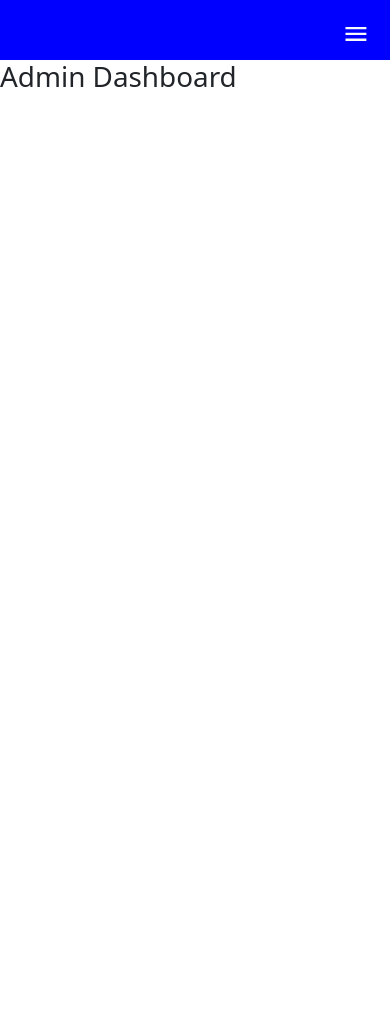
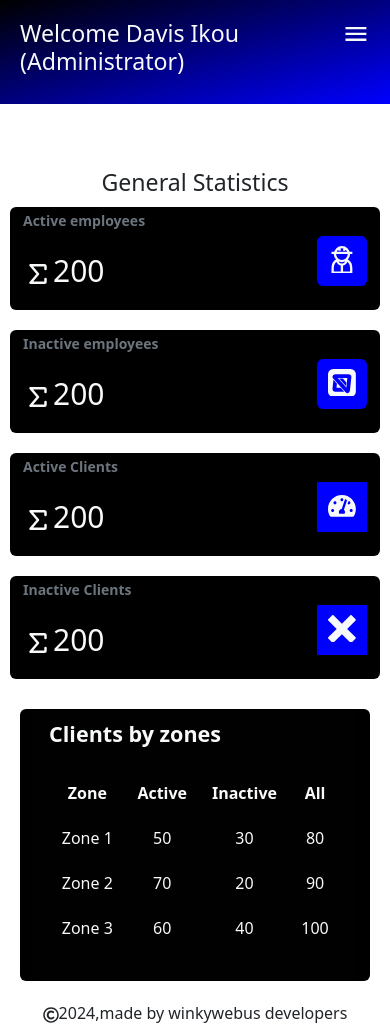
Before and after one commit to Davis-don/Mowasco, a React (Create React App) app in the folder client/: page /Admin/Dashboard in a window 390 px wide. Before the commit the page ends 844 px from the top, so only its background shows below. Built offline with nearby package versions, Linux system fonts and the light colour scheme; sample sign-in values are in the browser's storage.

Commit message:
edited the admin dashboard

```diff
--- a/client/src/App.js
+++ b/client/src/App.js
@@ -15,6 +15,7 @@ function App() {
     <div className="App">
       <BrowserRouter>
       <Routes>
+      {/* <Route path="/" element={<Admin />} /> */}
         <Route path="/" element={<Login />} />
             <Route element={<ProtectedRoutes/>}>
             <Route path="/Admin/Dashboard" element={<Admin />} />
--- a/client/src/Pages/Admin.css
+++ b/client/src/Pages/Admin.css
@@ -0,0 +1,190 @@
+@media (max-width:640px){
+
+    .overall-admin-page-container{
+   position:relative;
+    }
+    .admin-page-header{
+        position: absolute;
+        z-index: +1;
+
+        background-color: red; /* For browsers that do not support gradients */
+        background-image: linear-gradient(to bottom right, black, blue);
+        width: 100%;
+        height: max-content
+    }
+    .admin-page-header-content-holder{
+    display: flex;
+    flex-direction: row;
+    justify-content: space-between;
+    padding: 20px;
+    }
+.admin-page-side-bar{
+position: absolute;
+z-index: +2;
+width:80vw;
+height: 100vh;
+background-color: rgb(2, 0, 132); /* For browsers that do not support gradients */
+background-image: linear-gradient(to bottom right, rgb(11, 8, 85), rgb(19, 5, 145));
+}
+.admin-sidebar-header{
+padding: 30px;
+ border-bottom: 1px solid white;
+}
+.admin-sidebar-body{
+
+}
+.admin-links-page-list-container{
+padding: 20px;
+}
+.admin-link-icon{
+background-color: blue;
+padding: 10px;
+
+}
+.admin-link-name{
+font-size: 18px;
+}
+.admin-link-ul{
+display: flex;
+flex-direction: column;
+gap:20px;
+}
+.admin-link-ul li{
+display: flex;
+flex-direction: row;
+gap: 10px;
+}
+.admin-active{
+background-color: black;
+padding: 10px;
+}
+
+    .admin-page-body{
+    position: absolute;
+    z-index: +1;
+    top:20vh;
+    width:100vw;
+    height: 100px;
+    }
+    .admin-page-footer{
+
+    }
+    /*admin dashboard css*/
+    .admin-dashboard-header{
+
+    }
+    .general-information-summary-container{
+    display: grid;
+    grid-template-columns: repeat(auto-fit,minmax(200px,1fr));
+    gap:20px;
+    margin: 10px;
+    }
+    .employees-statistics{
+    display: flex;
+    flex-direction: column;
+    gap:20px;
+    }
+    .active-employees, .inactive-employees{
+    height: max-content;
+    background-color: black;
+    display: flex;
+    flex-direction: row;
+    justify-content: space-between;
+    }
+    .active-summation-container, .Inactive-summation-container{
+    font-size: 30px;
+    }
+    .employees-active-right,.employees-inactive-right{
+    background-color: blue;
+    width: 50px;
+    height: 50px;
+    margin-top: 28px;
+    }
+    .employee-active-icon, .employee-inactive-icon{
+    text-align: center;
+    padding-top: 10px;
+    }
+    .client-statistics{
+        display: flex;
+        flex-direction: column;
+        gap:20px;
+    }
+   .admin-active-clients, .admin-inactive-clients{
+    height: max-content;
+    background-color: black;
+    display: flex;
+    flex-direction: row;
+    justify-content: space-between;
+   }
+   .admin-clients-active-summation-container,.admin-clients-inactive-summation-container{
+    font-size: 30px;
+   }
+   .clients-active-right,.clients-inactive-right{
+    background-color: blue;
+    width: 50px;
+    height: 50px;
+    margin-top: 28px;
+   }
+   .admin-client-active-icon,.admin-client-inactive-icon{
+    text-align: center;
+    padding-top: 10px;
+   }
+
+   .general-clients-details-on-zones{
+    padding: 20px;
+   }
+   .clients-by-zone-container{
+    background-color: black;
+
+   }
+   /*table styling*/
+   table {
+    width: 100%;
+    border-collapse: collapse;
+    margin: 20px 0;
+}
+table, th, td {
+    border: 1px solid black;
+}
+th, td {
+    padding: 10px;
+    text-align: center;
+}
+th {
+
+}
+}
+@media screen and (min-width:641px) and (max-width:1025px){
+.overall-admin-page-container{
+
+}
+.admin-page-header{
+    background-color: red; /* For browsers that do not support gradients */
+    background-image: linear-gradient(to bottom right, black, blue);
+    width: 100%;
+    height: max-content;
+    padding: 20px;
+}
+.admin-page-header-content-holder{
+
+}
+.admin-name{
+
+}
+/*display none*/
+.admin-interacting-icons{
+display: none;
+}
+
+
+
+ .overall-admin-dashboard-component{
+position: relative;
+ }
+ .admin-dashboard-header{
+position: relative
+ }
+}
+@media screen and (min-width:1026px){
+
+}
--- a/client/src/Pages/Admin.js
+++ b/client/src/Pages/Admin.js
@@ -1,68 +1,231 @@
 import React from 'react'
 import './Admin.css'
 import AddUser from '../Components/AddUser';
+import { GrUserWorker } from "react-icons/gr";
 import { useState } from 'react';
-import { IoMenuSharp } from "react-icons/io5";
+import { IoMenuSharp, IoWaterOutline } from "react-icons/io5";
+import { ImCross } from "react-icons/im";
 import { MdOutlineDashboard } from "react-icons/md";
-import { FaHome, FaUserTie,FaMoneyBillWave } from "react-icons/fa";
+import { FaHome, FaUserTie,FaMoneyBillWave,FaRegUser,FaTachometerAlt,FaRegCopyright } from "react-icons/fa";
 import { FaReceipt } from "react-icons/fa6";
 import { IoMdClose } from "react-icons/io";
+import { SiMockserviceworker } from "react-icons/si";
+import { TbSum } from "react-icons/tb";
+import 'bootstrap/dist/css/bootstrap.min.css'
+function Admin() {
+  const [sidebar,setSidebar]=useState(false);
+  const [dashboard,setDashboard]=useState(true);
+  const [user,setUser]=useState(false);
+  var component;
 
-function Admin() {
-    function AdminDashDisplay(){
+//Admin dashboard component
+function Admindashboard() {
+
   return(
-            <h1>Admin Dashboard</h1>
+    <div className='overall-admin-dashboard-component'>
+      <div className='admin-dashboard-header'>
+       <h3 style={{textAlign:"center"}}>General Statistics</h3>
+      </div>
+
+
+
+      <div className='admin-dashboard-body'>
+      <div className='general-information-summary-container'>
+        <div className='employees-statistics'>
+      <div className='active-employees card container-fluid'>
+        <div className='employees-active-left'>
+          <div>
+          <p><small style={{fontWeight:"bold"}} className='text-secondary'>Active employees</small></p>
+          </div>
+        <div>
+        <p className='active-summation-container text-light'><span><TbSum/></span><span>200</span> </p>
+        </div>
+        </div>
+        <div className='employees-active-right rounded'>
+          <p className='employee-active-icon '><span><GrUserWorker className='fs-1 text-light' /></span></p>
+        </div>
+
+      </div>
+      <div className='inactive-employees card container-fluid'>
+      <div className='employees-inactive-left'>
+          <div>
+          <p><small style={{fontWeight:"bold"}} className='text-secondary'>Inactive employees</small></p>
+          </div>
+        <div>
+        <p className='Inactive-summation-container text-light'><span><TbSum/></span><span>200</span> </p>
+        </div>
+        </div>
+        <div className='employees-inactive-right rounded'>
+          <p className='employee-inactive-icon '><span><SiMockserviceworker className='fs-1 text-light' /></span></p>
+        </div>
+        </div>
+        </div>
+
+
+
+
+
+        <div className='client-statistics'>
+      <div className='admin-active-clients card container-fluid'>
+          <div className='clients-active-left'>
+           <div>
+           <p><small style={{fontWeight:"bold"}} className='text-secondary'>Active Clients</small></p>
+           </div>
+           <div>
+           <p className='admin-clients-active-summation-container text-light'><span><TbSum/></span><span>200</span> </p>
+           </div>
+          </div>
+          <div className='clients-active-right'>
+          <p className='admin-client-active-icon '><span><FaTachometerAlt className='fs-1 text-light' /></span></p>
+          </div>
+      </div>
+
+
+
+
+      <div className='admin-inactive-clients card container-fluid'>
+      <div className='clients-inactive-left'>
+           <div>
+           <p><small style={{fontWeight:"bold"}} className='text-secondary'>Inactive Clients</small></p>
+           </div>
+           <div>
+           <p className='admin-clients-inactive-summation-container text-light'><span><TbSum/></span><span>200</span> </p>
+           </div>
+          </div>
+          <div className='clients-inactive-right'>
+          <p className='admin-client-inactive-icon '><span><ImCross className='fs-1 text-light' /></span></p>
+          </div>
+      </div>
+        </div>
+       </div>
+
+
+       <div className='general-clients-details-on-zones '>
+        <div className='clients-by-zone-container card container-fluid'>
+        <div className='card-header'>
+        <p><small style={{fontWeight:"bold"}} className='text-light fs-4'>Clients by zones</small></p>
+
+        <table>
+    <thead>
+        <tr className='text-light'>
+            <th>Zone</th>
+            <th>Active</th>
+            <th>Inactive</th>
+            <th>All</th>
+        </tr>
+    </thead>
+    <tbody>
+        <tr className='text-light'>
+            <td>Zone 1</td>
+            <td>50</td>
+            <td>30</td>
+            <td>80</td>
+        </tr>
+        <tr className='text-light'>
+            <td>Zone 2</td>
+            <td>70</td>
+            <td>20</td>
+            <td>90</td>
+        </tr>
+        <tr className='text-light'>
+            <td>Zone 3</td>
+            <td>60</td>
+            <td>40</td>
+            <td>100</td>
+        </tr>
+    </tbody>
+</table>
+
+
+        </div>
+        </div>
+
+
+       </div>
+
+      </div>
+      <div className='admin-dashboard-footer'>
+      <p style={{textAlign:"center"}}><FaRegCopyright className='text-dark'/>2024,made by winkywebus developers</p>
+      </div>
+    </div>
   )
 }
-    const [sidebar,setSidebar]=useState(false);
-    const [Home,setHome]=useState(true);
-    const [User,setUser]=useState(false);
-    const [Bill,setBill]=useState(false);
-    const [receipt,setReceipt]=useState(false);
-    let component;
-    if(Home==true){
-    component=<AdminDashDisplay/>
+//Admin user component
+function AdminUser() {
+
+  return(
+    <div className='overall-admin-user-component'>
+      <AddUser/>
+    </div>
+  )
 }
-    else if(User==true){
-      component=<AddUser/>
+
+//if else to handle display logic of component
+if(dashboard == true){
+component=<Admindashboard/>
 }
-    else if(Bill==true){
-      component=''
-    }
-    else if(receipt==true){
-      component=''
-
+else if(user == true){
+component=<AdminUser/>
 }
 
 
+
+
+
   return (
-    <div className='admin-overall-container'>
-         <div className='small-phone-display'>
-        <header className='dashboard-header-small'>
-           <div className='left-side-small-screen-content'>
+    <div className='overall-admin-page-container'>
+      <div className='small-screen-all-body'>
+      <div className='admin-page-header'>
+        <div className='admin-page-header-content-holder'>
+        <div className='admin-name'>
+          <h3 className='text-light'>Welcome Davis Ikou (Administrator)</h3>
+         </div>
+         <div className='admin-interacting-icons'>
+          <IoMenuSharp className='fs-1 text-light' onClick={()=>setSidebar(!sidebar)}/>
+         </div>
+        </div>
 
       </div>
-           <div className='right-side-small-screen-content'>
-              {/* <div>
-                <div ></div>
-              </div> */}
-              <div onClick={()=>{setSidebar(true)}}><IoMenuSharp className='fs-1 text-light'/></div>
+
+      { sidebar && <div className='admin-page-side-bar'>
+        <div className='admin-sidebar-header'>
+         <h4 style={{textAlign:'center'}} className='text-light'><span ><IoWaterOutline className='fs-1'/></span><span>Muwasco</span></h4>
         </div>
-        </header>
-        {sidebar && <div className='sidebar-small-screen'>
-             <h2 style={{display:"flex",gap:'10px'}}><span><MdOutlineDashboard className='fs-1 text-light'/></span><span className='text-light'>Dashboard</span></h2>
-             <div className='close-btn-small'onClick={()=>{setSidebar(false)}}><IoMdClose className='fs-1 text-dark'/></div>
-             <ul className='list-unstyled p-3' >
-              <li className={Home ? "active-link-css" : ""} onClick={()=>{setSidebar(false);setHome(true);setUser(false);setBill(false);setReceipt(false)}} style={{display:"flex",gap:'10px'}}><span><FaHome className='text-light fs-2'/></span><span className='fs-5 text-light'>Home</span></li>
-              <li className={User ? "active-link-css" : ""} onClick={()=>{setSidebar(false);setHome(false);setUser(true);setBill(false);setReceipt(false)}} style={{display:"flex",gap:'10px'}}><span><FaUserTie className='text-light fs-2'/></span><span className='fs-5 text-light'>User</span></li>
-              <li className={Bill ? "active-link-css" : ""} onClick={()=>{setSidebar(false);setHome(false);setUser(false);setBill(true);setReceipt(false)}} style={{display:"flex",gap:'10px'}}><span><FaMoneyBillWave className='text-light fs-2'/></span><span className='fs-5 text-light'>Bill</span></li>
-              <li className={receipt ? "active-link-css" : ""} onClick={()=>{setSidebar(false);setHome(false);setUser(false);setBill(false);setReceipt(true)}} style={{display:"flex",gap:'10px'}}><span><FaReceipt className='text-light fs-2'/></span><span className='fs-5 text-light'>Receipt</span></li>
+        <div className='admin-sidebar-body'>
+            <div className='admin-links-page-list-container'>
+             <ul className='list-unstyled admin-link-ul'>
+             <li onClick={()=>{setDashboard(true);setUser(false);setSidebar(false)}} style={dashboard ? { backgroundColor: "black",padding:"10px" } : {}} className='text-light'><span className='p-1 admin-link-icon rounded-circle'><MdOutlineDashboard className='fs-4'/></span><span className='admin-link-name'>Dashboard</span></li>
+              <li onClick={()=>{setDashboard(false);setUser(true);setSidebar(false)}} className='text-light' style={user ? { backgroundColor: "black",padding:"10px" } : {}}  ><span className='p-1 admin-link-icon rounded-circle'><FaRegUser className='fs-4'/></span><span className='admin-link-name'>Users</span></li>
              </ul>
+            </div>
+        </div>
+        <div className='admin-sidebar-footer'>
+
+        </div>
       </div>}
-        <div className='component-dash-display'>
+      <div className='admin-page-body'>
         {component}
       </div>
+      <div className='admin-page-footer'>
+
       </div>
+      </div>
+      <div className='large-screen-all-body'>
+      </div>
+
+
+
+
+
+
+
+
+
+
+
+
+
+
     </div>
   )
 }
```
Lines whose indentation alone changed are shown as unchanged.
